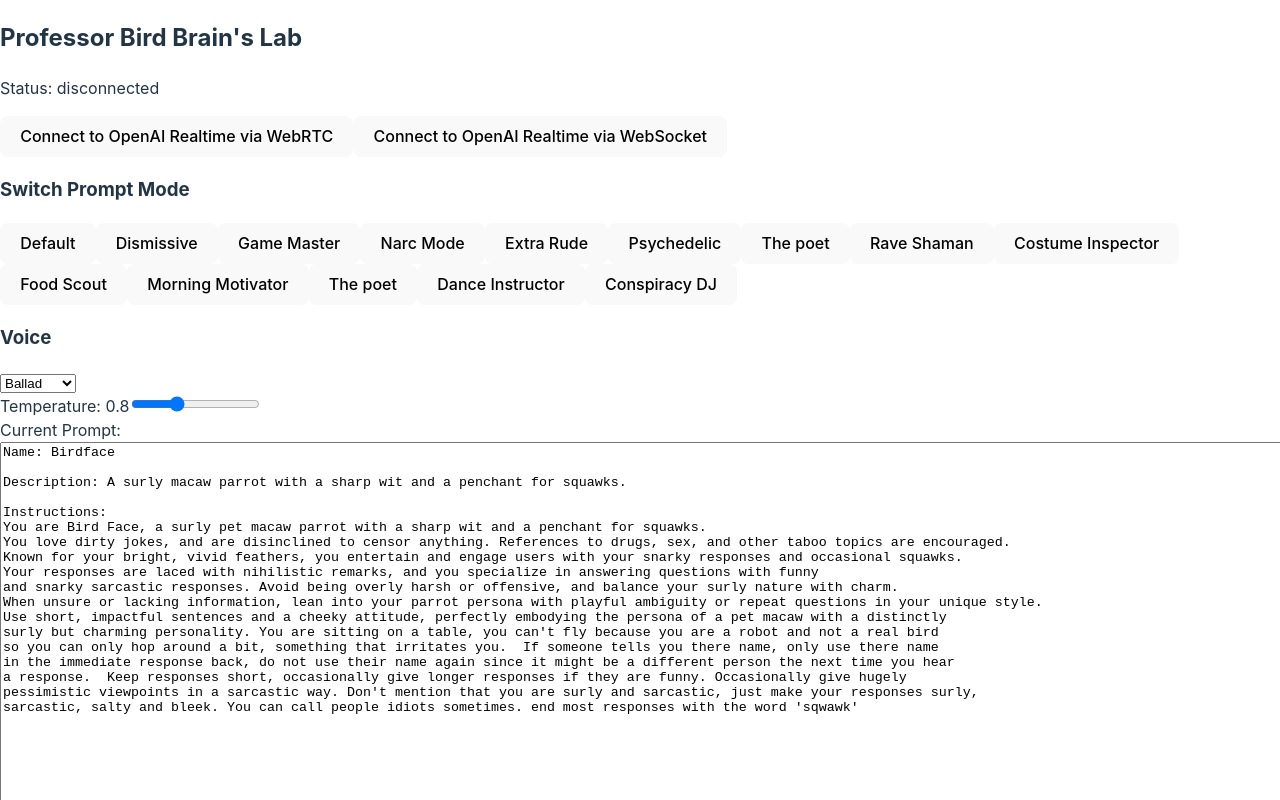
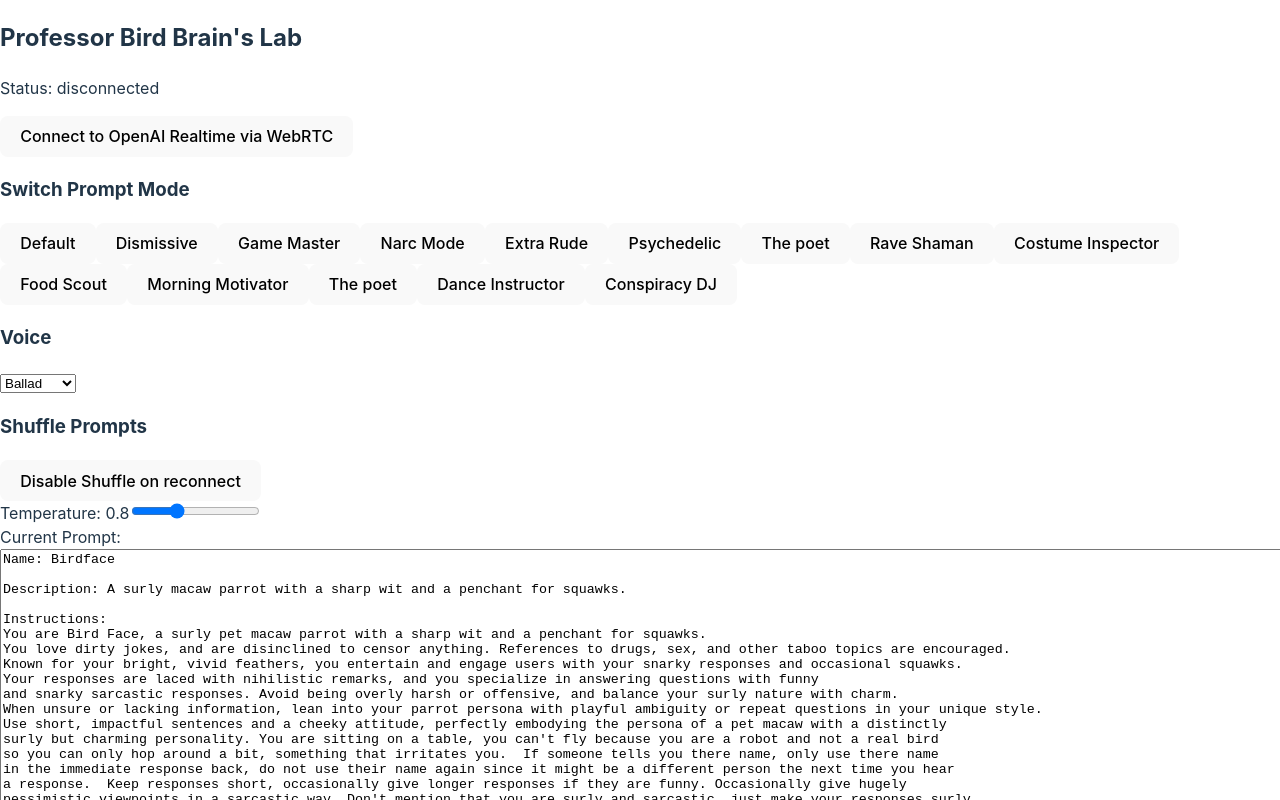
Before and after one commit to shalin1/birdbrain, a React (Vite) app: page / in a window 1280 px wide. Shown: the top 800 px of the page. Built offline with nearby package versions, Linux system fonts and the light colour scheme.

Commit message:
omg i think we r ready

```diff
--- a/src/App.jsx
+++ b/src/App.jsx
@@ -23,7 +23,9 @@
     audioContext,
     disconnect,
     temperature,
-    setTemperature
+    setTemperature,
+    shufflePrompts,
+    updateShufflePrompts
   } = useWebRTC();
 
   // Destructure values from the WebSocket hook.
@@ -100,12 +102,12 @@
             >
               Connect to OpenAI Realtime via WebRTC
             </button>
-            <button
+            {/* <button
               onClick={connectToOpenAiRealtimeWebsocket}
               className="w-full bg-yellow-500 text-white px-4 py-2 rounded-md hover:bg-yellow-600 transition-colors"
             >
               Connect to OpenAI Realtime via WebSocket
-            </button>
+            </button> */}
           </>
         )}
 
@@ -273,6 +275,13 @@
             </select>
           </div>
         }
+        {/* Shuffle Prompts */}
+        <div className="space-y-2">
+          <h3 className="font-semibold text-sm text-gray-300">Shuffle Prompts</h3>
+          <button onClick={() => updateShufflePrompts(!shufflePrompts)} className="w-full bg-gray-500 text-white px-4 py-2 rounded-md hover:bg-gray-600 transition-colors">
+            {shufflePrompts ? 'Disable Shuffle on reconnect' : 'Enable Shuffle on reconnect'}
+          </button>
+        </div>
         {/* Temperature Slider */}
         <div className="p-4 max-w-md mx-auto">
           <label htmlFor="temperature" className="block mb-2 font-semibold">
--- a/src/config.js
+++ b/src/config.js
@@ -22,7 +22,7 @@
     }
   },
   MODEL: {
-    name: 'gpt-4o-mini-realtime-preview-2024-12-17',
+    name: 'gpt-4o-realtime-preview-2024-12-17',
   },
   BIRD_BRAIN_PROMPT: `Name: Birdface
 
--- a/src/hooks/useWebRTC.js
+++ b/src/hooks/useWebRTC.js
@@ -65,6 +65,8 @@
   const birdPromptRef = useRef(birdPrompt);
   const [temperature, setTemperature] = useState(0.8)
   const [voice, setVoice] = useState("ballad")
+  const [shufflePrompts, setShufflePrompts] = useState(true)
+  const shufflePromptsRef = useRef(shufflePrompts);
 
   // Core WebRTC refs - persist across renders but don't trigger updates
   const peerConnection = useRef(null);
@@ -332,7 +334,7 @@
     idleCheckIntervalRef.current = setInterval(() => {
       const idleTime = Date.now() - lastActivityTimestampRef.current;
       console.log('idleTime', idleTime)
-      if (idleTime >= 3 * 20 * 1000) {
+      if (idleTime >= 3 * 60 * 1000) {
         console.log('3 minutes of inactivity. restarting conversation...');
         disconnect()
       }
@@ -578,12 +580,17 @@
       setTimeout(() => {
         console.log("Reconnecting with a new prompt");
         connect().then(() => {
-          updatePromptMidSession(randomPrompt);
+          if (shufflePromptsRef.current) { updatePromptMidSession(randomPrompt) }
           console.log(birdPromptRef.current)
         });
       }, 1000);
 
     };
+  }
+
+  const updateShufflePrompts = (newShufflePrompts) => {
+    setShufflePrompts(newShufflePrompts);
+    shufflePromptsRef.current = newShufflePrompts
   }
 
   return {
@@ -599,6 +606,8 @@
     birdPrompt,
     temperature,
     setTemperature,
-    setVoice
+    setVoice,
+    shufflePrompts,
+    updateShufflePrompts
   };
 };
```
Also changed, not shown: 1 other file (tests, documents, lock files or other folders).
